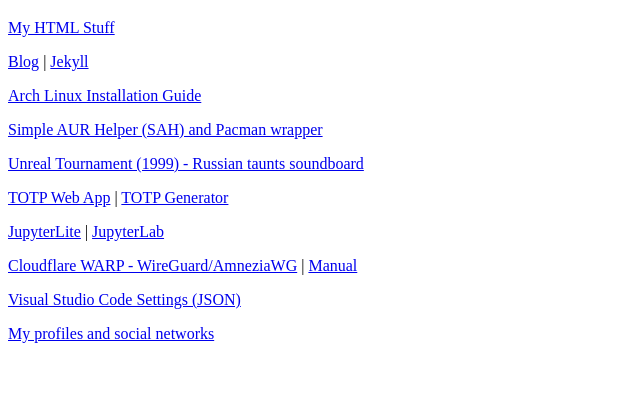
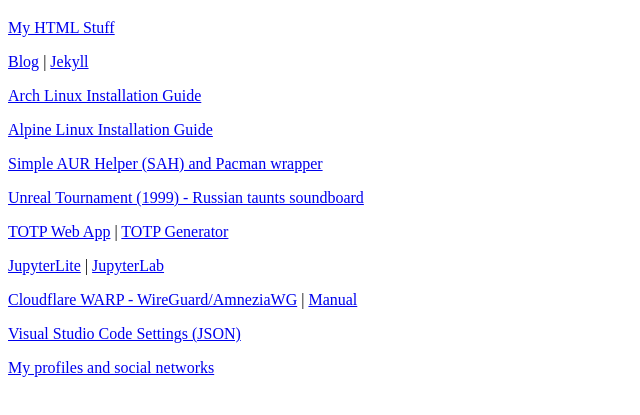
Before and after one commit to zurg3/zurg3.github.io, a plain HTML site: page index.html in a window 1280 px wide. Shown: the part 61-476 px from the top of the page, without its empty margins (0-640 px from the left). Drawn offline with Linux system fonts and the light colour scheme.

Commit message:
Edited index.html

```diff
--- a/index.html
+++ b/index.html
@@ -10,6 +10,7 @@
     <p><a href="https://zurg3.github.io/my-stuff/">My HTML Stuff</a></p>
     <p><a href="https://zurg3.github.io/blog/">Blog</a> | <a href="https://zurg3.github.io/jekyll-blog/">Jekyll</a></p>
     <p><a href="https://zurg3.github.io/arch-linux-info/">Arch Linux Installation Guide</a></p>
+    <p><a href="https://zurg3.github.io/alpine-linux-info/">Alpine Linux Installation Guide</a></p>
     <p><a href="https://zurg3.github.io/sah/">Simple AUR Helper (SAH) and Pacman wrapper</a></p>
     <p><a href="https://zurg3.github.io/ut99-taunts-soundboard/">Unreal Tournament (1999) - Russian taunts soundboard</a></p>
     <p><a href="https://zurg3.github.io/totp/">TOTP Web App</a> | <a href="https://zurg3.github.io/totp-generator/public/index.html">TOTP Generator</a></p>
```
